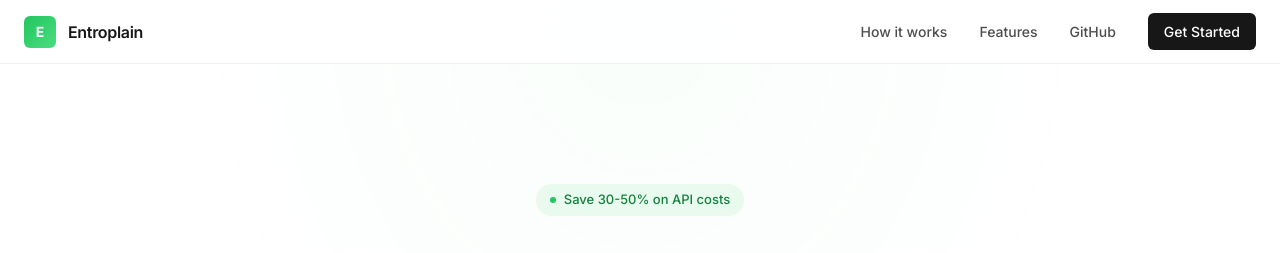
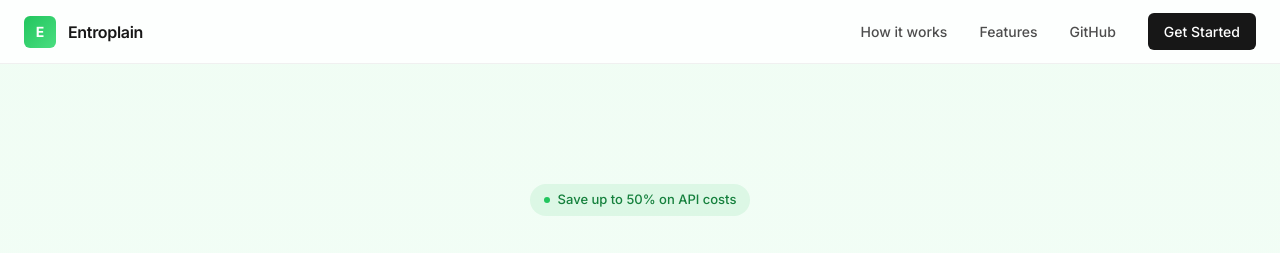
Before and after one commit to entroplain/entroplain, a Next.js app in the folder website/: page / in a window 1280 px wide. Shown: the top 253 px of the page. Built offline with nearby package versions, Linux system fonts and the light colour scheme.

Commit message:
Add gradient background (green-white-blue), simplify vercel.json

```diff
--- a/website/app/page.tsx
+++ b/website/app/page.tsx
@@ -12,19 +12,7 @@ export default function Home() {
   }
 
   return (
-    <main style={{ minHeight: '100vh', background: colors.white }}>
-      {/* Subtle gradient background */}
-      <div style={{
-        position: 'fixed',
-        top: 0,
-        left: 0,
-        right: 0,
-        bottom: 0,
-        background: 'radial-gradient(ellipse at top, rgba(34, 197, 94, 0.03) 0%, transparent 50%), radial-gradient(ellipse at bottom right, rgba(59, 130, 246, 0.03) 0%, transparent 50%)',
-        pointerEvents: 'none',
-        zIndex: 0,
-      }} />
-
+    <main style={{ minHeight: '100vh', background: 'linear-gradient(180deg, #f0fdf4 0%, #ffffff 50%, #f0f9ff 100%)' }}>
       {/* Navigation */}
       <nav style={{
         position: 'sticky',
@@ -71,12 +59,10 @@ export default function Home() {
 
       {/* Hero */}
       <section style={{
-        position: 'relative',
         maxWidth: '1200px',
         margin: '0 auto',
         padding: '120px 24px 160px',
         textAlign: 'center',
-        zIndex: 1,
       }}>
         {/* Badge */}
         <div style={{
@@ -85,11 +71,11 @@ export default function Home() {
           gap: '8px',
           padding: '6px 14px',
           borderRadius: '9999px',
-          background: 'rgba(34, 197, 94, 0.08)',
+          background: 'rgba(34, 197, 94, 0.1)',
           marginBottom: '32px',
         }}>
           <span style={{ width: '6px', height: '6px', borderRadius: '50%', background: colors.greenAccent }} />
-          <span style={{ color: '#15803d', fontSize: '13px', fontWeight: 500 }}>Save 30-50% on API costs</span>
+          <span style={{ color: '#15803d', fontSize: '13px', fontWeight: 500 }}>Save up to 50% on API costs</span>
         </div>
 
         {/* Headline */}
@@ -187,11 +173,9 @@ export default function Home() {
 
       {/* Terminal Demo */}
       <section style={{
-        position: 'relative',
         maxWidth: '900px',
         margin: '0 auto 160px',
         padding: '0 24px',
-        zIndex: 1,
       }}>
         <div style={{
           borderRadius: '12px',
@@ -230,12 +214,10 @@ export default function Home() {
         </div>
       </section>
 
-      {/* How it Works - with gradient section */}
+      {/* How it Works */}
       <section id="how" style={{
-        position: 'relative',
-        background: 'linear-gradient(180deg, #fafafa 0%, #ffffff 100%)',
+        background: 'linear-gradient(180deg, rgba(240, 253, 244, 0.5) 0%, rgba(239, 246, 255, 0.5) 100%)',
         padding: '160px 24px',
-        zIndex: 1,
       }}>
         <div style={{ maxWidth: '1200px', margin: '0 auto' }}>
           <h2 style={{
@@ -251,14 +233,13 @@ export default function Home() {
             {[
               { num: '01', title: 'Monitor entropy', desc: 'Track token-level entropy in real-time. Low entropy means high confidence — the model knows the answer.', color: colors.greenAccent },
               { num: '02', title: 'Detect valleys', desc: 'When entropy drops into a sustained valley, the model has converged on a confident, stable answer.', color: '#3b82f6' },
-              { num: '03', title: 'Exit early', desc: 'Stop generation once confidence is established. Save 30-50% tokens without quality loss.', color: '#a855f7' },
+              { num: '03', title: 'Exit early', desc: 'Stop generation once confidence is established. Save up to 50% tokens without quality loss.', color: '#a855f7' },
             ].map((step, i) => (
               <div key={i} style={{
                 background: colors.white,
                 borderRadius: '12px',
                 padding: '40px 32px',
                 boxShadow: colors.shadowCard,
-                transition: 'transform 0.2s ease, box-shadow 0.2s ease',
               }}>
                 <div style={{
                   fontSize: '12px',
@@ -283,11 +264,9 @@ export default function Home() {
 
       {/* Features */}
       <section id="features" style={{
-        position: 'relative',
         maxWidth: '1200px',
         margin: '0 auto',
         padding: '160px 24px',
-        zIndex: 1,
       }}>
         <h2 style={{
           fontSize: '48px',
@@ -326,12 +305,10 @@ export default function Home() {
         </div>
       </section>
 
-      {/* Stats - Fixed width for numbers */}
+      {/* Stats */}
       <section style={{
-        position: 'relative',
-        background: colors.black,
+        background: `linear-gradient(135deg, ${colors.black} 0%, #1a1a1a 100%)`,
         padding: '120px 24px',
-        zIndex: 1,
       }}>
         <div style={{
           maxWidth: '1000px',
@@ -358,12 +335,10 @@ export default function Home() {
 
       {/* Supported Providers */}
       <section style={{
-        position: 'relative',
         maxWidth: '1200px',
         margin: '0 auto',
         padding: '120px 24px',
         textAlign: 'center',
-        zIndex: 1,
       }}>
         <h3 style={{
           fontSize: '14px',
@@ -383,7 +358,7 @@ export default function Home() {
           {['OpenAI', 'Anthropic Claude', 'NVIDIA NIM', 'Google Gemini', 'OpenRouter', 'Ollama', 'Together AI', 'Groq'].map((p) => (
             <div key={p} style={{
               padding: '10px 20px',
-              background: '#fafafa',
+              background: 'rgba(34, 197, 94, 0.05)',
               borderRadius: '6px',
               boxShadow: colors.shadowBorder,
               color: colors.gray600,
@@ -396,11 +371,9 @@ export default function Home() {
 
       {/* Final CTA */}
       <section style={{
-        position: 'relative',
         maxWidth: '900px',
         margin: '0 auto 120px',
         padding: '0 24px',
-        zIndex: 1,
       }}>
         <div style={{
           background: `linear-gradient(135deg, ${colors.greenAccent}, ${colors.greenLight})`,
@@ -447,10 +420,8 @@ export default function Home() {
 
       {/* Footer */}
       <footer style={{
-        position: 'relative',
         borderTop: '1px solid #ebebeb',
         padding: '48px 24px',
-        zIndex: 1,
       }}>
         <div style={{
           maxWidth: '1200px',
```
Also changed, not shown: website/vercel.json.
